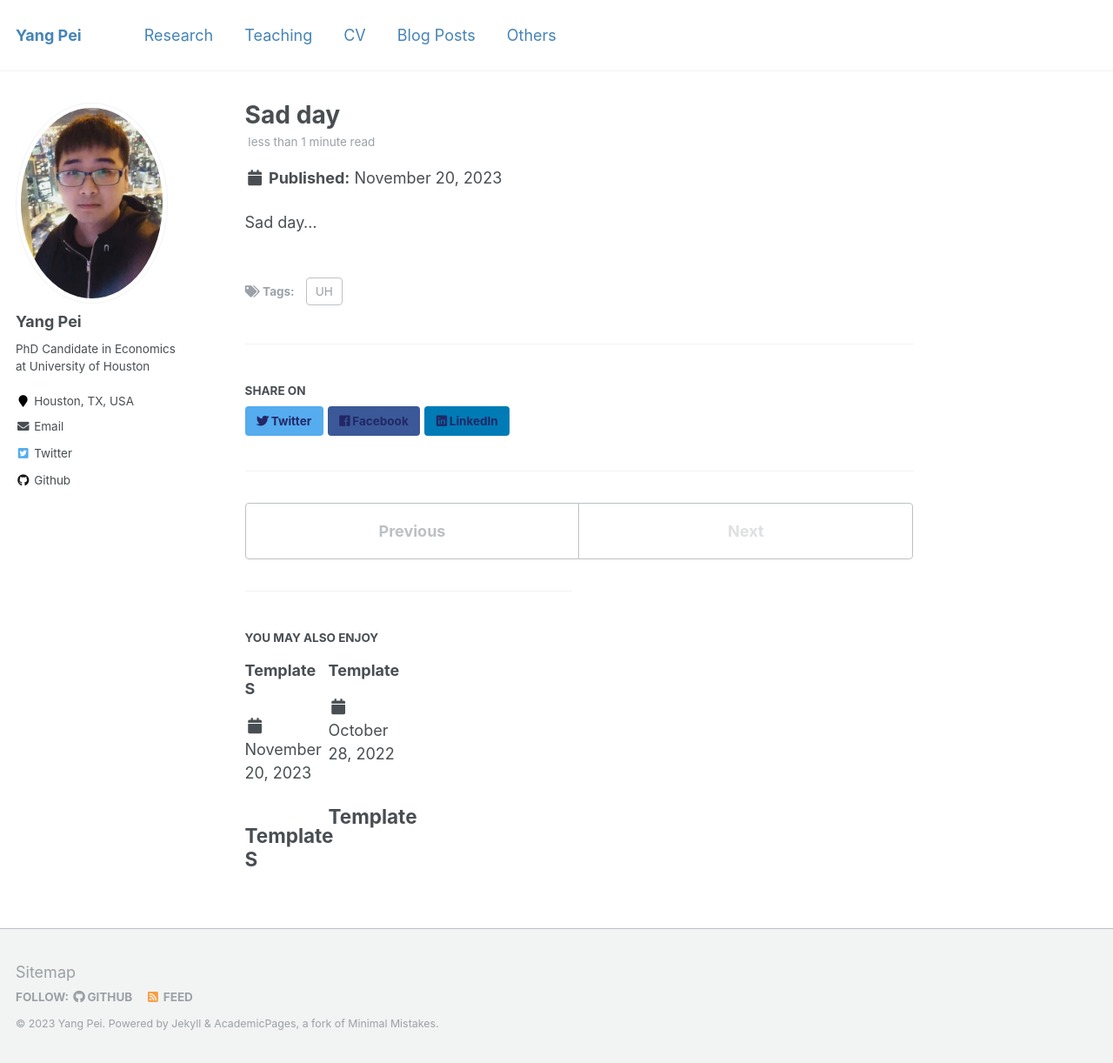
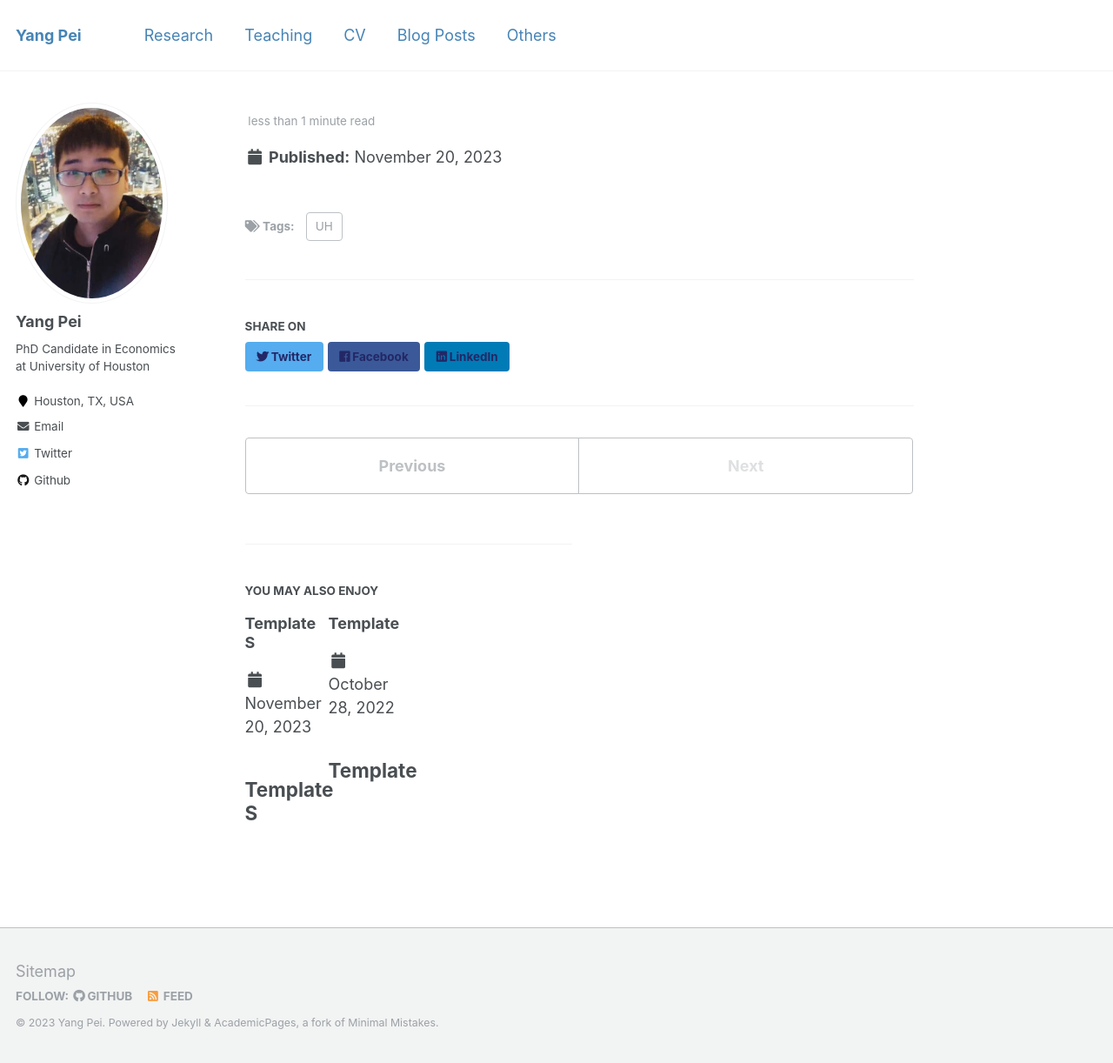
Before and after one commit to ypei1/ypei1.github.io, a Jekyll site: the page built from _posts/2023-11-20-test-3.md, in a window 1280 px wide and 1222 px high. Shown: the whole window at 87% size. Built offline with Jekyll 4.4.1, drawn with Linux system fonts in a browser that asks for light colours.

Commit message:
Update 2023-11-20-test-3.md

```diff
--- a/_posts/2023-11-20-test-3.md
+++ b/_posts/2023-11-20-test-3.md
@@ -1,9 +1,7 @@
 ---
-title: 'Sad day'
+title: ' '
 date: 2023-11-20
 permalink: /posts/2023/11/testlink2/
 tags:
   - UH
 ---
-
- Sad day...
```
